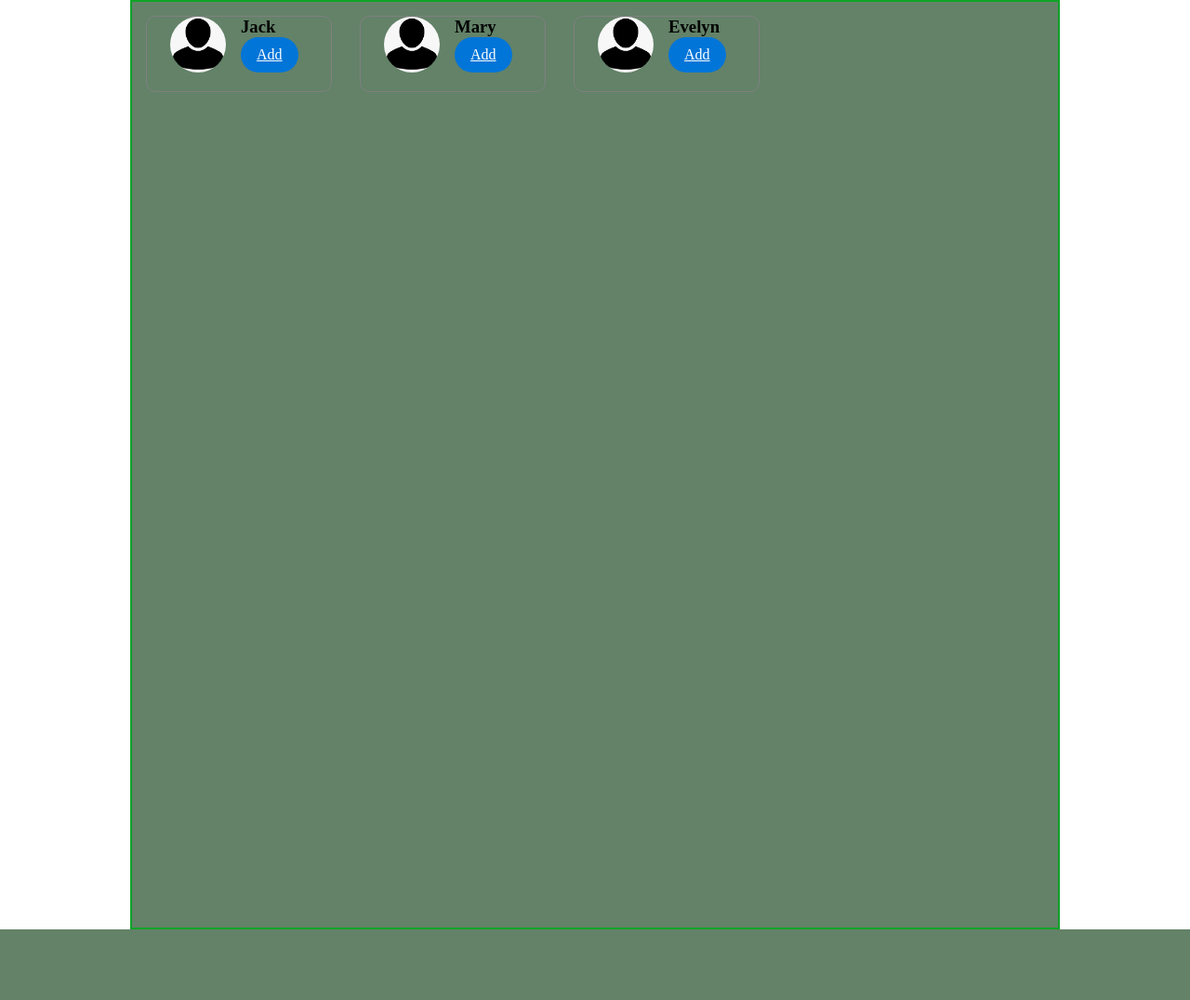
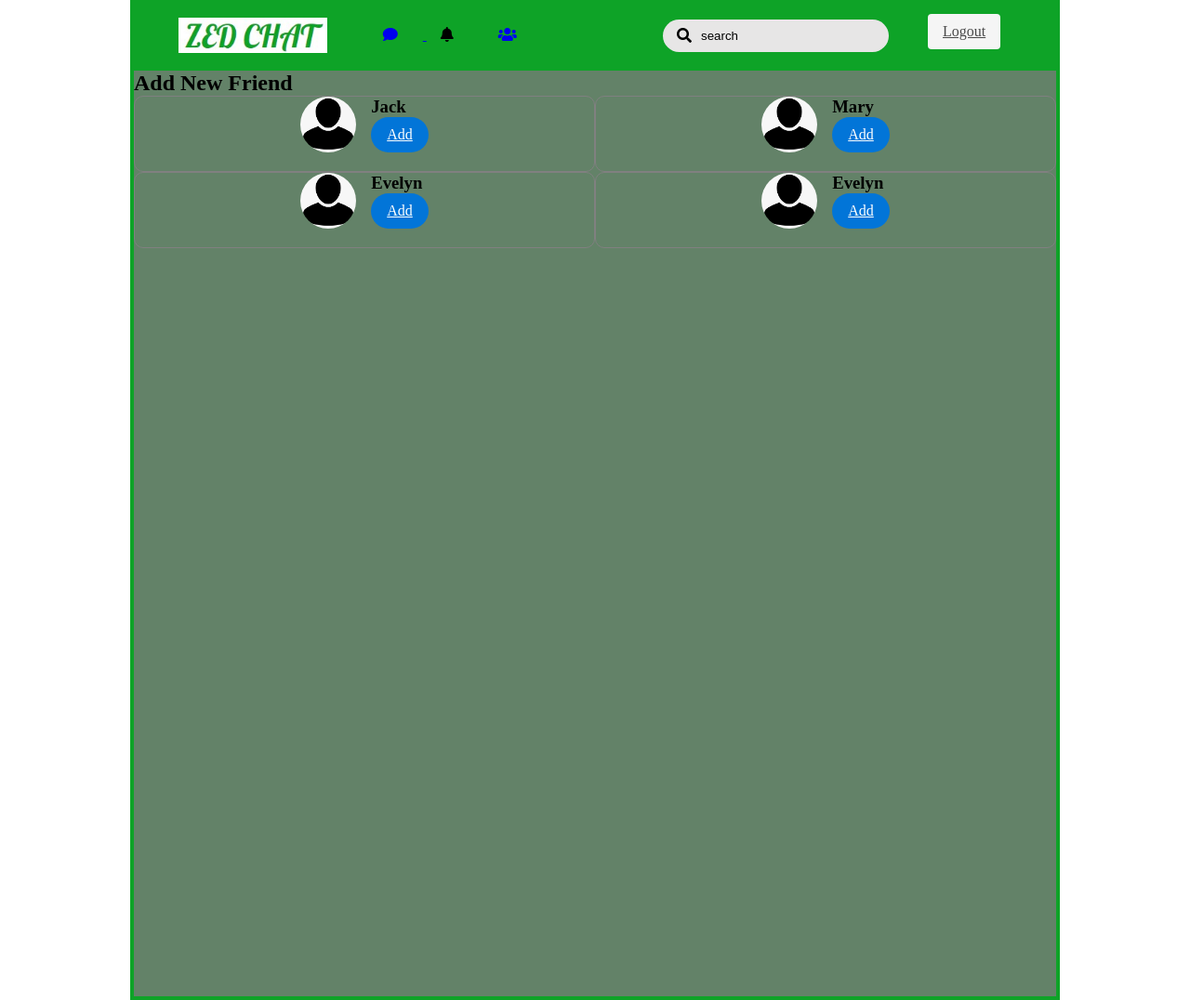
Before and after one commit to GiftMM/zedchat, a Flask app: page /Friends in a window 1280 px wide. Shown: the whole page at 93% size. Before the commit the page ends 1000 px from the top, so only its background shows below. Run offline with Flask 2, Linux system fonts and the light colour scheme; some libraries are stand-ins or nearby versions.

Commit message:
A few updates

```diff
--- a/app.py
+++ b/app.py
@@ -19,7 +19,7 @@ def login():
         con=sqlite3.connect("zeddata.db")
         con.row_factory=sqlite3.Row
         cur=con.cursor()
-        cur.execute("select * from Users where name=? and password=?",(name,password))
+        cur.execute("SELECT * FROM Users WHERE name=? AND password=?",(name,password))
         data=cur.fetchone()
 
         if data:
--- a/static/css/gift.css
+++ b/static/css/gift.css
@@ -11,15 +11,15 @@
     padding-bottom: 20px;
     max-width: 100%;
     position: relative;
-    width: 200px;
+    width: 50%;
     min-height: 1px;
-    padding-right: 25px;
-    padding-left: 25px;
     border: 1px solid grey;
     border-radius: 10px;
-    margin: 15px;
     align-items: center;
+    justify-content: center;
     display: flex;
+    margin-right: auto;
+    margin-left: auto;
 }
 
 .media{
--- a/templates/friends.html
+++ b/templates/friends.html
@@ -9,11 +9,21 @@
 </head>
 
 <body>
+
+    {% extends 'index.html' %}
+
+    {% block content %}
 <div class="main">
+
+
+    <div class="fr-title">
+        <h2>Add New Friend</h2>
+    </div>
+
 	<div class="row">
         <div class="col-12">
             <div class="media">
-                <img class="d-flex mr-3" src="GiftM.jpg" alt="Generic placeholder image">
+                <img class="d-flex mr-3" src="{{url_for('static', filename='GiftM.jpg')}}" alt="Generic placeholder image">
                 <div class="media-body">
                     <h3 class="mt-0">Jack</h3>
                     <a href="#button" class="btn btn-primary btn-round">Add</a>
@@ -22,7 +32,7 @@
         </div>
         <div class="col-12">
             <div class="media">
-                <img class="d-flex mr-3" src="GiftM.jpg" alt="Generic placeholder image">
+                <img class="d-flex mr-3" src="{{url_for('static', filename='GiftM.jpg')}}" alt="Generic placeholder image">
                 <div class="media-body">
                     <h3 class="mt-0">Mary</h3>
                     <a href="#button" class="btn btn-primary btn-round">Add</a>
@@ -31,7 +41,16 @@
         </div>
         <div class="col-12">
             <div class="media">
-                <img class="d-flex mr-3" src="GiftM.jpg" alt="Generic placeholder image">
+                <img class="d-flex mr-3" src="{{url_for('static', filename='GiftM.jpg')}}" alt="Generic placeholder image">
+                <div class="media-body">
+                    <h3 class="mt-0">Evelyn</h3>
+                    <a href="#button" class="btn btn-primary btn-round">Add</a>
+                </div>
+            </div>
+        </div>
+        <div class="col-12">
+            <div class="media">
+                <img class="d-flex mr-3" src="{{url_for('static', filename='GiftM.jpg')}}" alt="Generic placeholder image">
                 <div class="media-body">
                     <h3 class="mt-0">Evelyn</h3>
                     <a href="#button" class="btn btn-primary btn-round">Add</a>
@@ -40,5 +59,8 @@
         </div>
     </div>
 </div>
+
+{% endblock %}
+
 </body>
 </html>
--- a/templates/main.html
+++ b/templates/main.html
@@ -38,14 +38,14 @@
                     <img src="{{url_for('static', filename=post['Picture'])}}" alt="Image">
 
                     <div>
-                        <p>{{ post['title'] }}</p>
-                    <span>{{ post['created'] }}</span>
+                        <p><h3>{{ post['Name'] }}</h3></p>
+                    <span>{{ post['DateTime'] }}</span>
                     </div>
                 </div>
                 <a href="#"><i class="fas fa-ellipsis-v"></i></a>
             </div>
 
-            <p class="post-text">{{ post['content'] }}</p>
+            <p class="post-text">{{ post['Text'] }}</p>
             <!--<img src="GiftM.jpg" class="post-img">-->
 
         </div>
```
Also changed, not shown: templates/chat.html (+24 -1 lines), zeddata.db, 1 other file.
